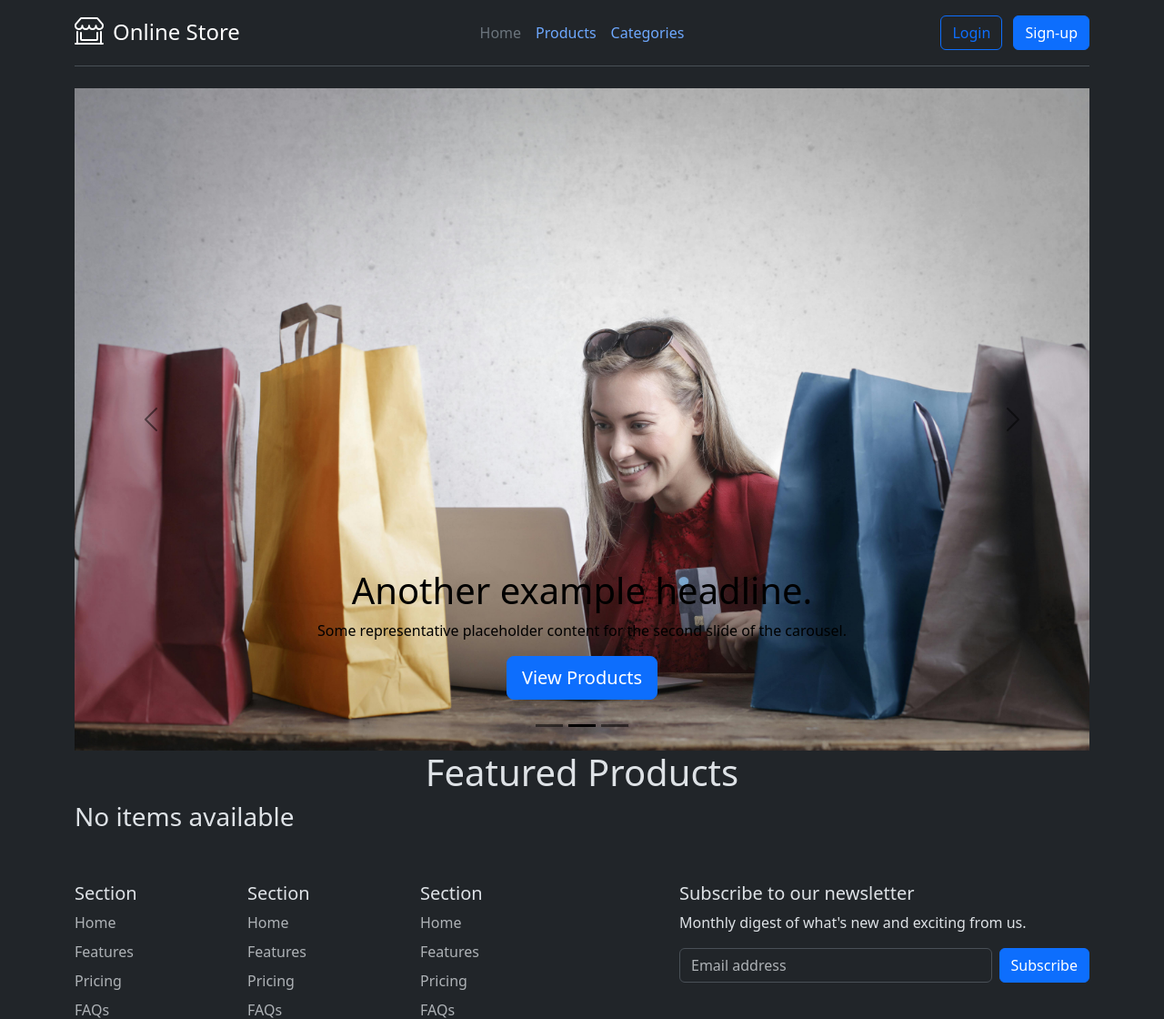
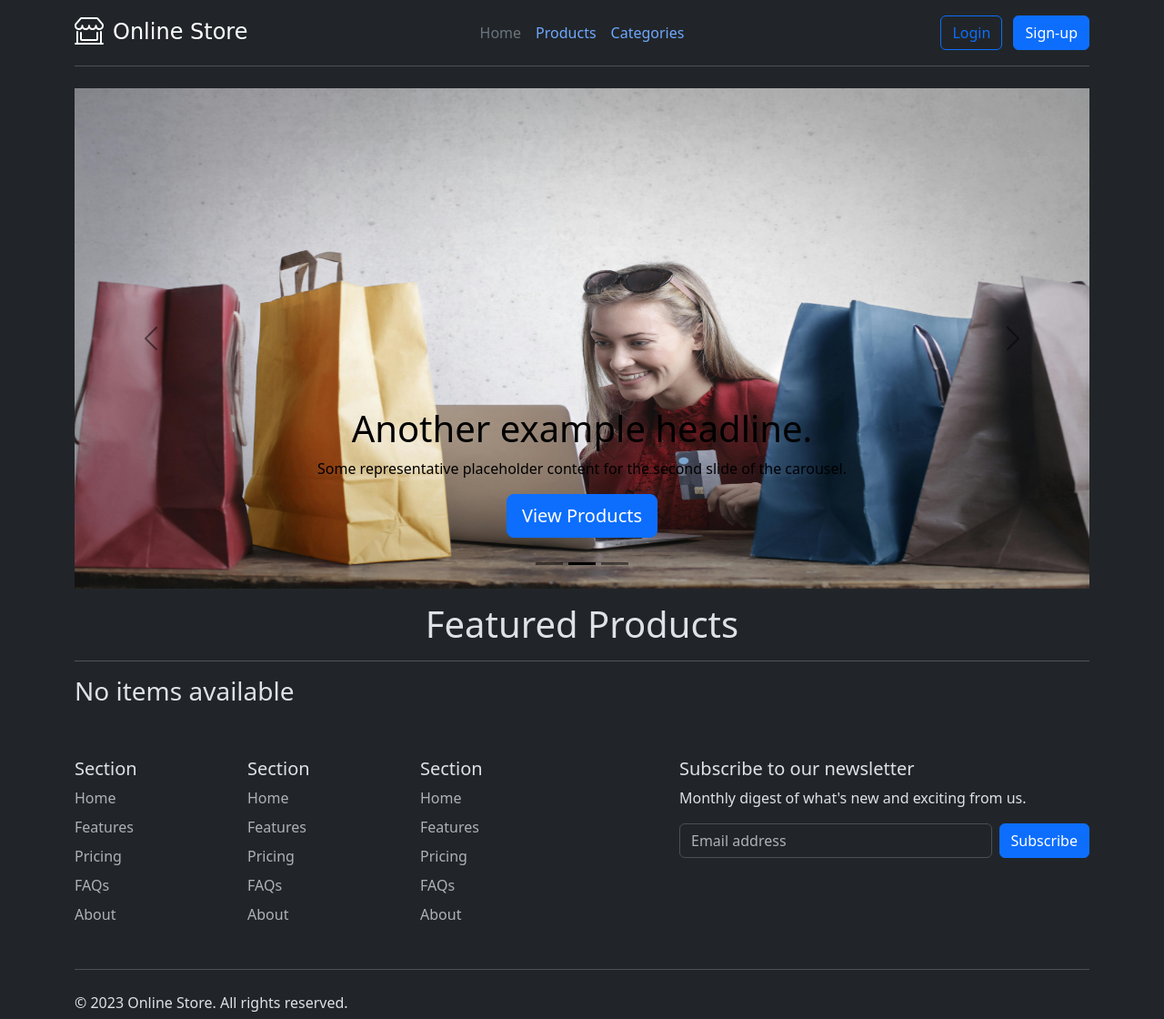
Before and after one commit to Simondelali/onlineshop, a Django app: page / in a window 1280 px wide. Shown: the top 1120 px of the page at 91% size. Run offline with Django 5.2, Linux system fonts and the light colour scheme.

Commit message:
fix style issue

```diff
--- a/onlineshop/settings.py
+++ b/onlineshop/settings.py
@@ -116,7 +116,7 @@
 # Static files (CSS, JavaScript, Images)
 # https://docs.djangoproject.com/en/dev/howto/static-files/
 
-STATIC_URL = 'static/'
+STATIC_URL = 'shop/static/'
 
 # Default primary key field type
 # https://docs.djangoproject.com/en/dev/ref/settings/#default-auto-field
--- a/shop/static/styles/main.css
+++ b/shop/static/styles/main.css
@@ -1,6 +1,19 @@
 .ml{
     margin-left: 10px;
+    font-family: cursive;
 }
 .headings{
     text-align: center;
+    margin-top: 15px;
 }
+
+.carousel-img{
+    max-height: 550px;
+    width: 100%;
+}
+.carousel-text{
+    color: black;
+}
+.test{
+    background:blue;
+}
--- a/shop/templates/shop/base.html
+++ b/shop/templates/shop/base.html
@@ -12,7 +12,7 @@
 
     <link href="https://cdn.jsdelivr.net/npm/bootstrap@5.3.2/dist/css/bootstrap.min.css" rel="stylesheet" integrity="sha384-T3c6CoIi6uLrA9TneNEoa7RxnatzjcDSCmG1MXxSR1GAsXEV/Dwwykc2MPK8M2HN" crossorigin="anonymous">
     <!-- django css -->
-    <link rel="stylesheet" href="{% static '/styles/main.css' %}">
+    <link rel="stylesheet" href="{% static 'styles/main.css' %}">
 </head>
 <body>
     <nav>
@@ -29,7 +29,7 @@
 
           <ul class="nav col-12 col-md-auto mb-2 justify-content-center mb-md-0">
             <li><a href="#" class="nav-link px-2 link-secondary">Home</a></li>
-            <li><a href="#" class="nav-link px-2">Products</a></li>
+            <li><a href="#" class="nav-link px-2 ">Products</a></li>
             <li><a href="#" class="nav-link px-2">Categories</a></li>
             <!-- <li><a href="#" class="nav-link px-2">FAQs</a></li>
             <li><a href="#" class="nav-link px-2">About</a></li> -->
--- a/shop/templates/shop/home.html
+++ b/shop/templates/shop/home.html
@@ -3,7 +3,7 @@
 
 {% block content %}
 <div class="container">
-    <div id="myCarousel" class="carousel slide mb-6" data-bs-ride="carousel">
+    <div id="myCarousel" class="carousel slide mb-6 w-100" data-bs-ride="carousel">
         <div class="carousel-indicators">
           <button type="button" data-bs-target="#myCarousel" data-bs-slide-to="0" class="" aria-label="Slide 1"></button>
           <button type="button" data-bs-target="#myCarousel" data-bs-slide-to="1" aria-label="Slide 2" class="active" aria-current="true"></button>
@@ -14,9 +14,9 @@
 
             <!-- <svg class="bd-placeholder-img" width="100%" height="100%" xmlns="http://www.w3.org/2000/svg" aria-hidden="true" preserveAspectRatio="xMidYMid slice" focusable="false"><rect width="100%" height="100%" fill="var(--bs-secondary-color)"></rect></svg> -->
             <img src="{% static 'assets/images/c3.jpg' %}" alt="..."
-            class="bd-placeholder-img" width="100%" height="100%" >
+            class="carousel-img" >
             <div class="container">
-              <div class="carousel-caption text-start">
+              <div class="carousel-caption text-start carousel-text">
                 <h1>Example headline.</h1>
                 <p class="opacity-75">Some representative placeholder content for the first slide of the carousel.</p>
                 <p><a class="btn btn-lg btn-primary" href="#">Start Shopping</a></p>
@@ -24,10 +24,10 @@
             </div>
           </div>
           <div class="carousel-item active">
-            <img src="{% static 'assets/images/c1.jpg' %}" alt="..." width="100%" height="100%">
+            <img src="{% static 'assets/images/c1.jpg' %}" alt="..." class="carousel-img">
             <!-- <svg class="bd-placeholder-img" width="100%" height="100%" xmlns="http://www.w3.org/2000/svg" aria-hidden="true" preserveAspectRatio="xMidYMid slice" focusable="false"><rect width="100%" height="100%" fill="var(--bs-secondary-color)"></rect></svg> -->
             <div class="container">
-              <div class="carousel-caption">
+              <div class="carousel-caption carousel-text">
                 <h1>Another example headline.</h1>
                 <p>Some representative placeholder content for the second slide of the carousel.</p>
                 <p><a class="btn btn-lg btn-primary" href="#">View Products</a></p>
@@ -35,10 +35,10 @@
             </div>
           </div>
           <div class="carousel-item">
-            <img src="{% static 'assets/images/c2.jpg' %}" alt="..." width="100%" height="100%">
+            <img src="{% static 'assets/images/c2.jpg' %}" alt="..." class="carousel-img" >
             <!-- <svg class="bd-placeholder-img" width="100%" height="100%" xmlns="http://www.w3.org/2000/svg" aria-hidden="true" preserveAspectRatio="xMidYMid slice" focusable="false"><rect width="100%" height="100%" fill="var(--bs-secondary-color)"></rect></svg> -->
             <div class="container">
-              <div class="carousel-caption text-end">
+              <div class="carousel-caption text-end carousel-text">
                 <h1>One more for good measure.</h1>
                 <p>Some representative placeholder content for the third slide of this carousel.</p>
                 <p><a class="btn btn-lg btn-primary" href="#">Sign Up</a></p>
@@ -60,6 +60,7 @@
         <!-- <div style="text-align: center; margin-top: 12px;"> -->
           <div class="headings">
           <h1>Featured Products</h1>
+          <hr>
         </div>
 
         <div>
```
Also changed, not shown: shop/templates/shop/test.html (added, +13 -0 lines).
